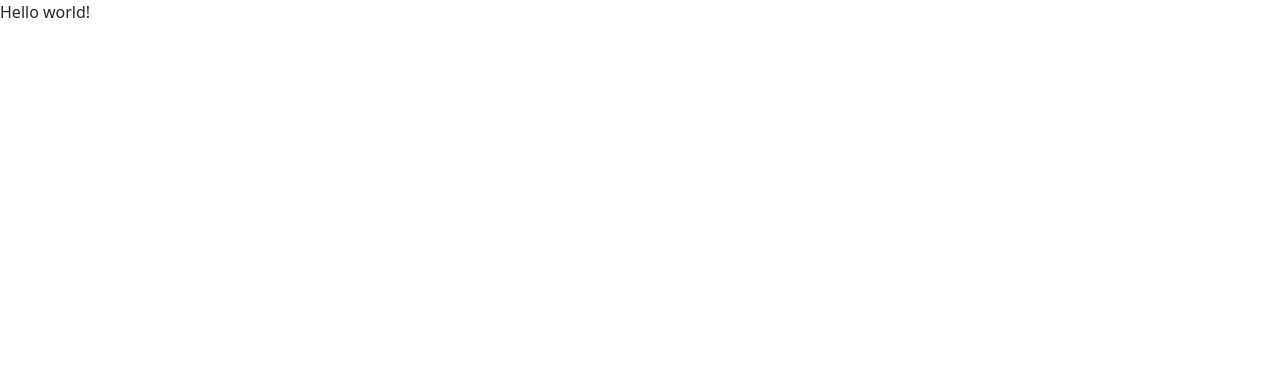
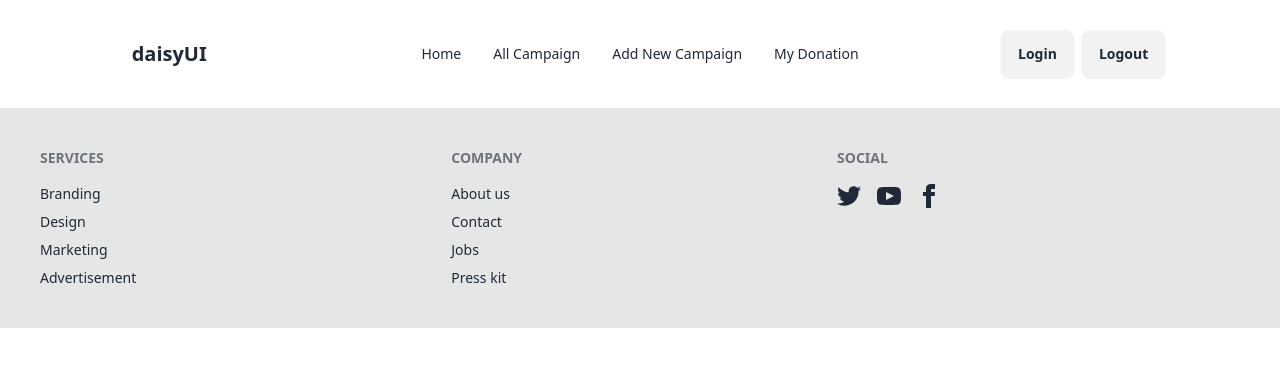
Before and after one commit to ranastudent/B10-A10-Client-Site, a React (Vite) app: page / in a window 1280 px wide. Shown: the top 366 px of the page. Built offline with nearby package versions, Linux system fonts and the light colour scheme.

Commit message:
Navbar design made

```diff
--- a/src/Router/router.jsx
+++ b/src/Router/router.jsx
@@ -1,15 +1,18 @@
 import React from 'react';
 import { createBrowserRouter } from 'react-router-dom';
 import ErrorrPage from '../components/ErrorrPage';
+import Home from '../pages/Home';
+import MainLayout from '../layout/MainLayout';
 
 const router = createBrowserRouter([
       {
             path: "/",
-            element: <div>Hello world!</div>,
-            errorElement:<ErrorrPage></ErrorrPage>,
+            element: <MainLayout></MainLayout>,
+           errorElement:<ErrorrPage></ErrorrPage>,
             children:[
                   {
-
+                        path:'home',
+                        element:<Home></Home>
                   },
             ]
       },
--- a/src/components/Footer.jsx
+++ b/src/components/Footer.jsx
@@ -2,9 +2,60 @@
 
 const Footer = () => {
       return (
-            <div>
-                  Footer
-            </div>
+            <footer className="footer bg-base-300 text-base-content p-10">
+                  <nav>
+                        <h6 className="footer-title">Services</h6>
+                        <a className="link link-hover">Branding</a>
+                        <a className="link link-hover">Design</a>
+                        <a className="link link-hover">Marketing</a>
+                        <a className="link link-hover">Advertisement</a>
+                  </nav>
+                  <nav>
+                        <h6 className="footer-title">Company</h6>
+                        <a className="link link-hover">About us</a>
+                        <a className="link link-hover">Contact</a>
+                        <a className="link link-hover">Jobs</a>
+                        <a className="link link-hover">Press kit</a>
+                  </nav>
+                  <nav>
+                        <h6 className="footer-title">Social</h6>
+                        <div className="grid grid-flow-col gap-4">
+                              <a>
+                                    <svg
+                                          xmlns="http://www.w3.org/2000/svg"
+                                          width="24"
+                                          height="24"
+                                          viewBox="0 0 24 24"
+                                          className="fill-current">
+                                          <path
+                                                d="M24 4.557c-.883.392-1.832.656-2.828.775 1.017-.609 1.798-1.574 2.165-2.724-.951.564-2.005.974-3.127 1.195-.897-.957-2.178-1.555-3.594-1.555-3.179 0-5.515 2.966-4.797 6.045-4.091-.205-7.719-2.165-10.148-5.144-1.29 2.213-.669 5.108 1.523 6.574-.806-.026-1.566-.247-2.229-.616-.054 2.281 1.581 4.415 3.949 4.89-.693.188-1.452.232-2.224.084.626 1.956 2.444 3.379 4.6 3.419-2.07 1.623-4.678 2.348-7.29 2.04 2.179 1.397 4.768 2.212 7.548 2.212 9.142 0 14.307-7.721 13.995-14.646.962-.695 1.797-1.562 2.457-2.549z"></path>
+                                    </svg>
+                              </a>
+                              <a>
+                                    <svg
+                                          xmlns="http://www.w3.org/2000/svg"
+                                          width="24"
+                                          height="24"
+                                          viewBox="0 0 24 24"
+                                          className="fill-current">
+                                          <path
+                                                d="M19.615 3.184c-3.604-.246-11.631-.245-15.23 0-3.897.266-4.356 2.62-4.385 8.816.029 6.185.484 8.549 4.385 8.816 3.6.245 11.626.246 15.23 0 3.897-.266 4.356-2.62 4.385-8.816-.029-6.185-.484-8.549-4.385-8.816zm-10.615 12.816v-8l8 3.993-8 4.007z"></path>
+                                    </svg>
+                              </a>
+                              <a>
+                                    <svg
+                                          xmlns="http://www.w3.org/2000/svg"
+                                          width="24"
+                                          height="24"
+                                          viewBox="0 0 24 24"
+                                          className="fill-current">
+                                          <path
+                                                d="M9 8h-3v4h3v12h5v-12h3.642l.358-4h-4v-1.667c0-.955.192-1.333 1.115-1.333h2.885v-5h-3.808c-3.596 0-5.192 1.583-5.192 4.615v3.385z"></path>
+                                    </svg>
+                              </a>
+                        </div>
+                  </nav>
+            </footer>
       );
 };
 
--- /dev/null
+++ b/src/components/Login.jsx
@@ -0,0 +1,11 @@
+import React from 'react';
+
+const Login = () => {
+      return (
+            <div>
+
+            </div>
+      );
+};
+
+export default Login;
--- a/src/components/Navbar.jsx
+++ b/src/components/Navbar.jsx
@@ -2,9 +2,51 @@
 
 const Navbar = () => {
       return (
-            <div>
-                  Navbar
+            <div className="navbar bg-base-100">
+            <div className="navbar-start">
+              <div className="dropdown">
+                <div tabIndex={0} role="button" className="btn btn-ghost lg:hidden">
+                  <svg
+                    xmlns="http://www.w3.org/2000/svg"
+                    className="h-5 w-5"
+                    fill="none"
+                    viewBox="0 0 24 24"
+                    stroke="currentColor">
+                    <path
+                      strokeLinecap="round"
+                      strokeLinejoin="round"
+                      strokeWidth="2"
+                      d="M4 6h16M4 12h8m-8 6h16" />
+                  </svg>
+                </div>
+                <ul
+                  tabIndex={0}
+                  className="menu menu-sm dropdown-content bg-base-100 rounded-box z-[1] mt-3 w-52 p-2 shadow">
+                  <li><a>Home</a></li>
+                  <li>
+                    <a>All Campaign</a>
+                  </li>
+                  <li><a>Add New Campaign</a></li>
+                  <li><a>My Donation</a></li>
+                </ul>
+              </div>
+              <a className="btn btn-ghost text-xl">daisyUI</a>
             </div>
+            <div className="navbar-center hidden lg:flex">
+              <ul className="menu menu-horizontal px-1">
+                <li><a>Home</a></li>
+                <li>
+                  <a >All Campaign</a>
+                </li>
+                <li><a>Add New Campaign</a></li>
+                <li><a>My Donation</a></li>
+              </ul>
+            </div>
+            <div className="navbar-end space-x-2">
+              <a className="btn">Login</a>
+              <a className='btn'>Logout</a>
+            </div>
+          </div>
       );
 };
 
--- /dev/null
+++ b/src/components/Register.jsx
@@ -0,0 +1,11 @@
+import React from 'react';
+
+const Register = () => {
+      return (
+            <div>
+
+            </div>
+      );
+};
+
+export default Register;
--- a/src/layout/MainLayout.jsx
+++ b/src/layout/MainLayout.jsx
@@ -5,9 +5,11 @@
 
 const MainLayout = () => {
       return (
-            <div>
+            <div className='space-y-5 my-5 '>
+                  <div className='w-10/12 mx-auto bg-[#DADBDD]'>
                   <Navbar></Navbar>
                   <Outlet></Outlet>
+                  </div>
                   <Footer></Footer>
             </div>
       );
--- /dev/null
+++ b/src/pages/AddNewCampaign.jsx
@@ -0,0 +1,11 @@
+import React from 'react';
+
+const AddNewCampaign = () => {
+      return (
+            <div>
+                  New Campaign
+            </div>
+      );
+};
+
+export default AddNewCampaign;
--- /dev/null
+++ b/src/pages/AllCampaign.jsx
@@ -0,0 +1,11 @@
+import React from 'react';
+
+const AllCampaign = () => {
+      return (
+            <div>
+                  All Campaign
+            </div>
+      );
+};
+
+export default AllCampaign;
--- /dev/null
+++ b/src/pages/Home.jsx
@@ -0,0 +1,11 @@
+import React from 'react';
+
+const Home = () => {
+      return (
+            <div>
+                  home
+            </div>
+      );
+};
+
+export default Home;
--- /dev/null
+++ b/src/pages/MyDonation.jsx
@@ -0,0 +1,11 @@
+import React from 'react';
+
+const MyDonation = () => {
+      return (
+            <div>
+                  My Donation
+            </div>
+      );
+};
+
+export default MyDonation;
```
